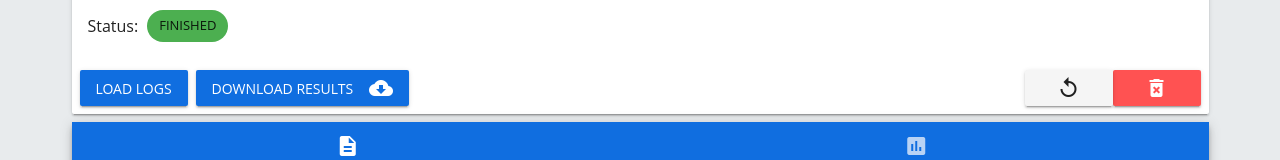
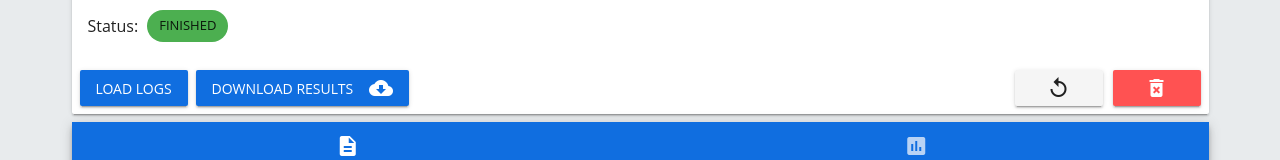
Before and after one commit to cormensratio/hafenkran-client, a Vue app: page /execution/1 in a window 1280 px wide. Shown: the part 244-404 px from the top of the page. Built offline with nearby package versions, Linux system fonts and the light colour scheme; no server answers; what vue-vega would draw is missing.

Commit message:
EPDS02-175 Added margin to button.

```diff
--- a/src/components/views/ExecutionDetailsPage.vue
+++ b/src/components/views/ExecutionDetailsPage.vue
@@ -37,7 +37,7 @@
                              @click="executionCancel(execution.id)" v-on="on">
                         <v-icon right dark left>cancel</v-icon>
                       </v-btn>
-                      <v-btn class="right" v-else
+                      <v-btn class="right replay" v-else
                              @click="showContextMenu($event, execution.experimentId)" v-on="on">
                         <v-icon>replay</v-icon>
                       </v-btn>
@@ -322,4 +322,7 @@ export default {
   .color-theme-blue {
     background: var(--themeColor);
   }
+  .replay {
+    margin-right: 10px;
+  }
 </style>
```
